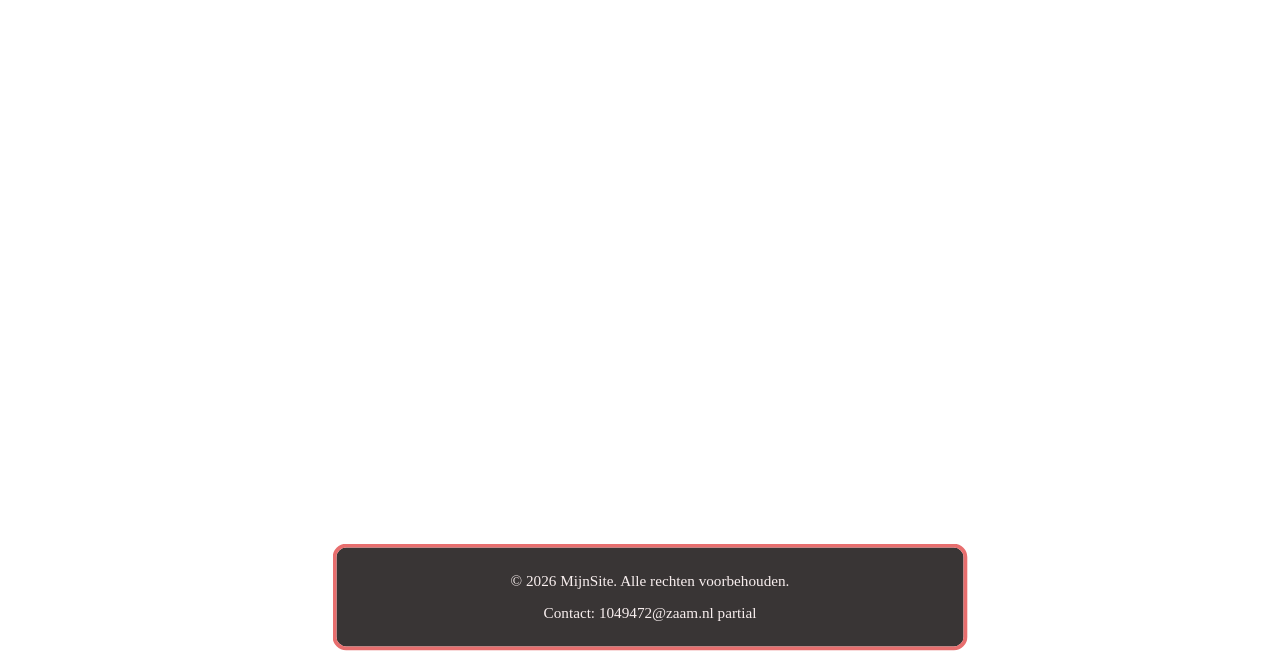
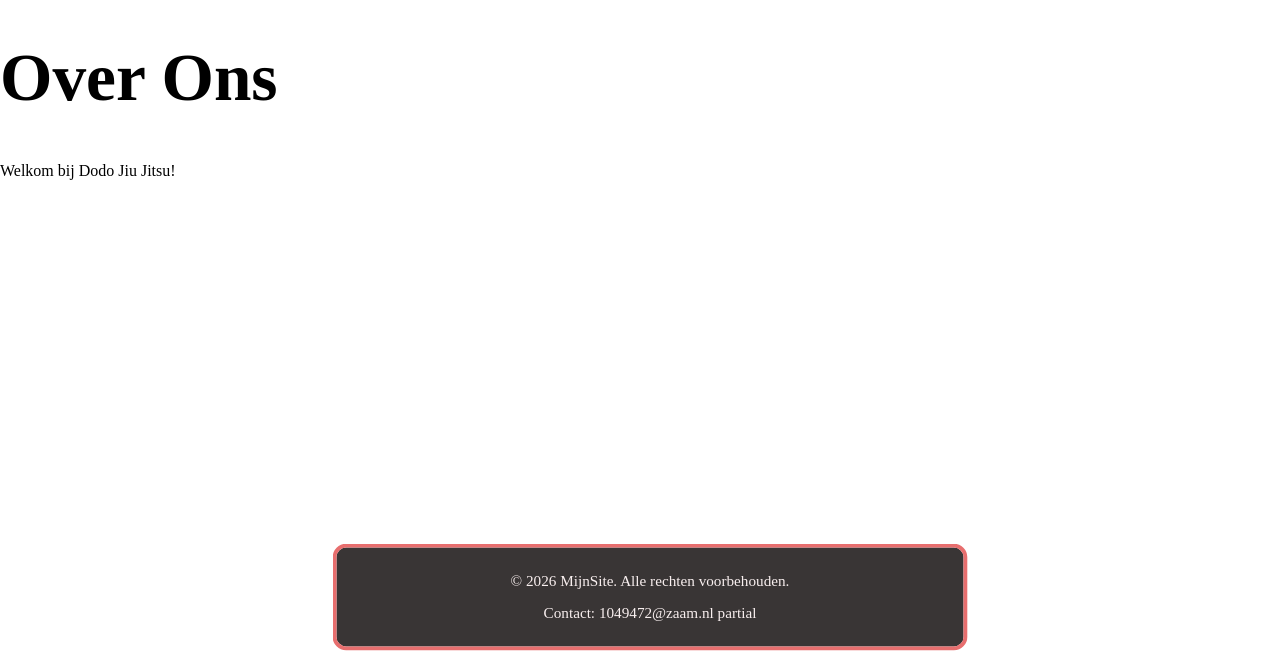
Before and after one commit to deany1014/website_dean_mvi, a website: page pages/over-ons.html in a window 1280 px wide. Shown: the part 136-800 px from the top of the page. Drawn offline with Linux system fonts and the light colour scheme; a web font is replaced by a local one.

Commit message:
Adjust body margin for header space and add content to over-ons page

```diff
--- a/pages/over-ons.html
+++ b/pages/over-ons.html
@@ -14,7 +14,10 @@
 
     <header id="site-header"></header>
 
-
+    <div class="over-ons-body">
+        <h1>Over Ons</h1>
+        <p>Welkom bij Dodo Jiu Jitsu!</p>
+    </div>
 
     <footer id="site-footer"></footer>
 
--- a/styles.css
+++ b/styles.css
@@ -24,6 +24,9 @@ body {
 
     /* Ruimte voor de footer */
     padding-bottom: 175px;
+
+    /* Ruimte voor de header */
+    margin-top: 175px;
 
   font-family: 'Koulen';
   font-weight: 400;
```
Also changed, not shown: index.html (+1 -1 lines).
